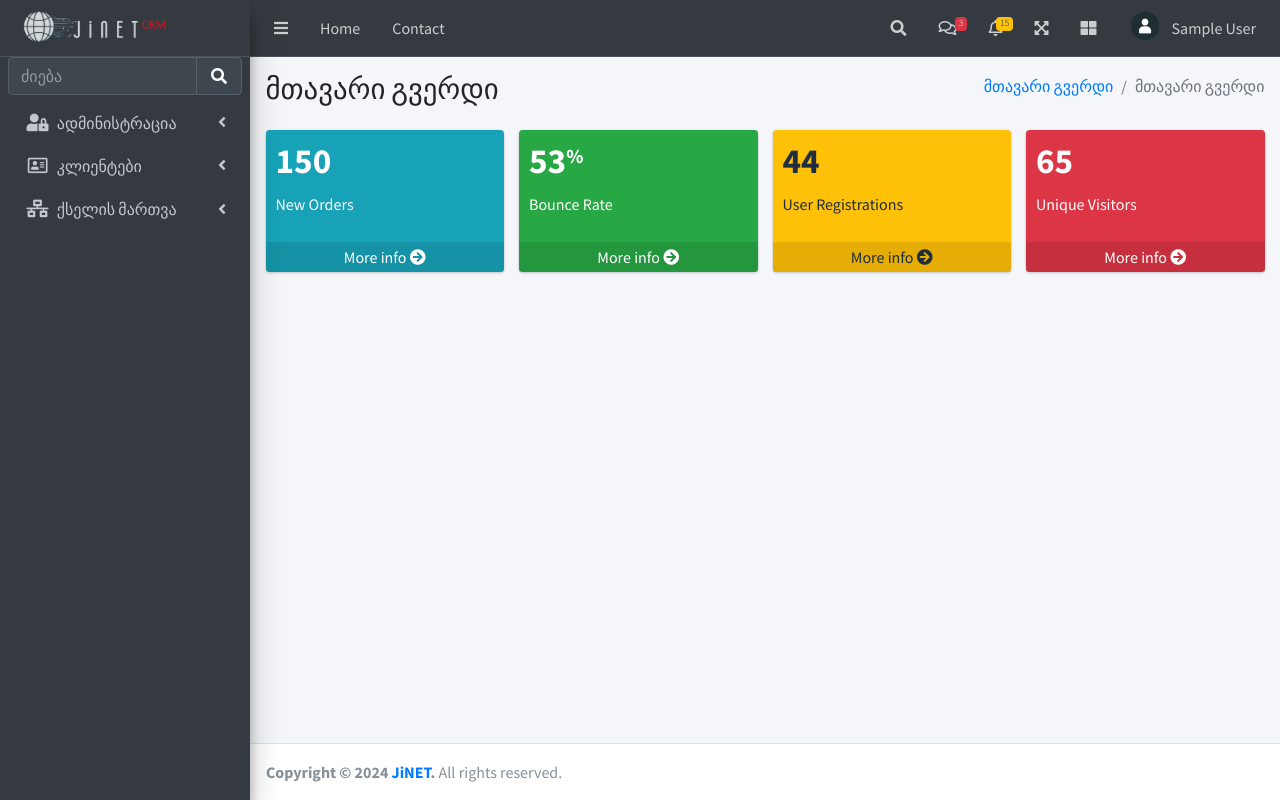
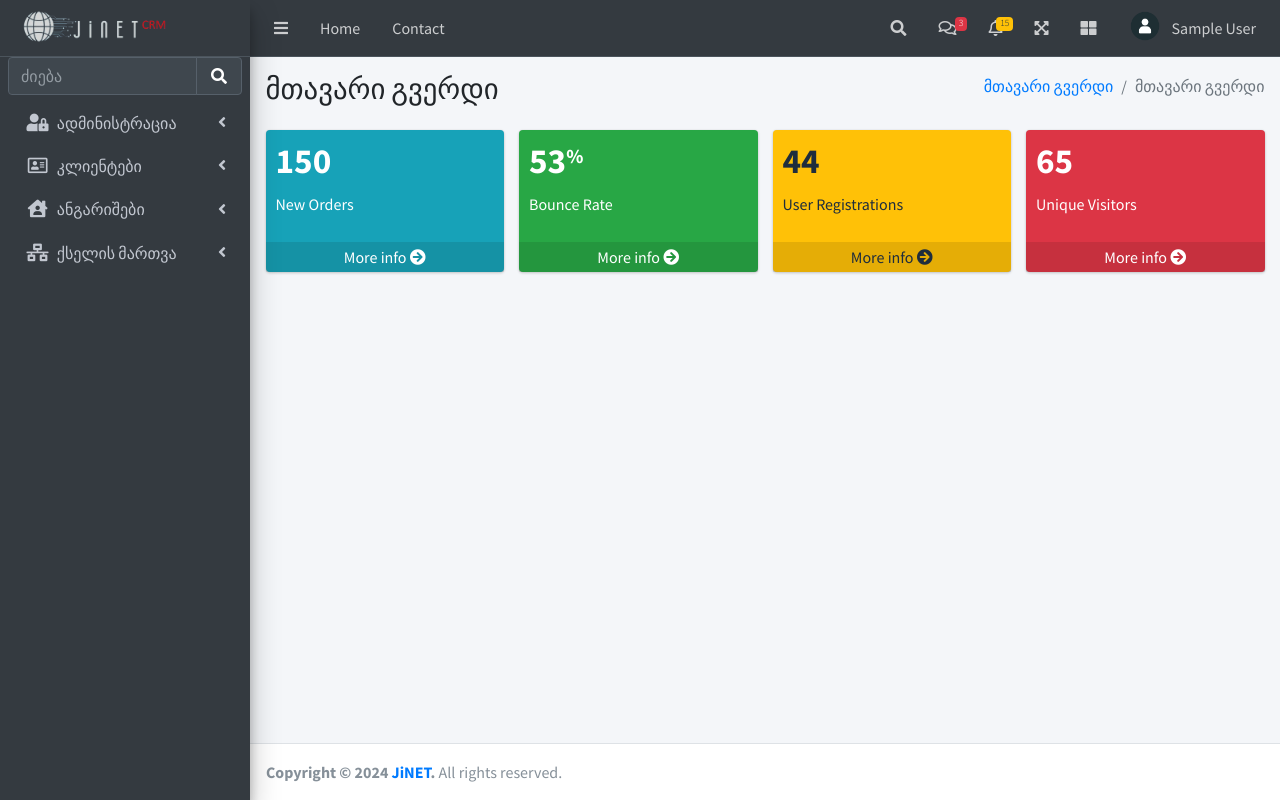
Before and after one commit to chighladze/crm_flask, a Flask app: page / in a window 1280 px wide. Run offline with Flask 3, Linux system fonts and the light colour scheme; the visitor is signed in with stand-in values (Sample User, id 1); data comes from the database, SQL or seed files in the repository; some libraries are stand-ins or nearby versions; some web fonts are replaced.

Commit message:
add accounts in sidebar

```diff
--- a/app/routes/customers.py
+++ b/app/routes/customers.py
@@ -46,7 +46,7 @@ def create():
 @login_required
 def view(id):
     customer = Customers.query.get_or_404(id)
-    return render_template('customers/view.html', customer=customer)
+    return render_template('customers/view.html', customer=customer, active_menu='customers')
 
 
 @customers.route('/check_customer_id', methods=['POST'])
--- a/app/templates/main/_sidebar.html
+++ b/app/templates/main/_sidebar.html
@@ -92,6 +92,24 @@
                     </ul>
                 </li>
 
+                <li class="nav-item {% if active_menu == 'accounts' %}menu-open{% endif %}">
+                    <a href="#" class="nav-link {% if active_menu == 'accounts' %}active{% endif %}">
+                        <i class="fas fa-house-user nav-icon"></i>
+                        <p>
+                            ანგარიშები
+                            <i class="right fas fa-angle-left"></i>
+                        </p>
+                    </a>
+                    <ul class="nav nav-treeview">
+                        <li class="nav-item">
+                            <a href="#" class="nav-link {% if request.path.split('/')[2] == 'list' %}active{% endif %}">
+                                <i class="fas fa-users nav-icon"></i>
+                                <p>ყველა ანგარიში</p>
+                            </a>
+                        </li>
+                    </ul>
+                </li>
+
                 <li class="nav-item {% if active_menu == 'nms' %}menu-open{% endif %}">
                     <a href="#" class="nav-link {% if active_menu == 'nms' %}active{% endif %}">
                         <i class="fas fa-network-wired nav-icon"></i>
```
